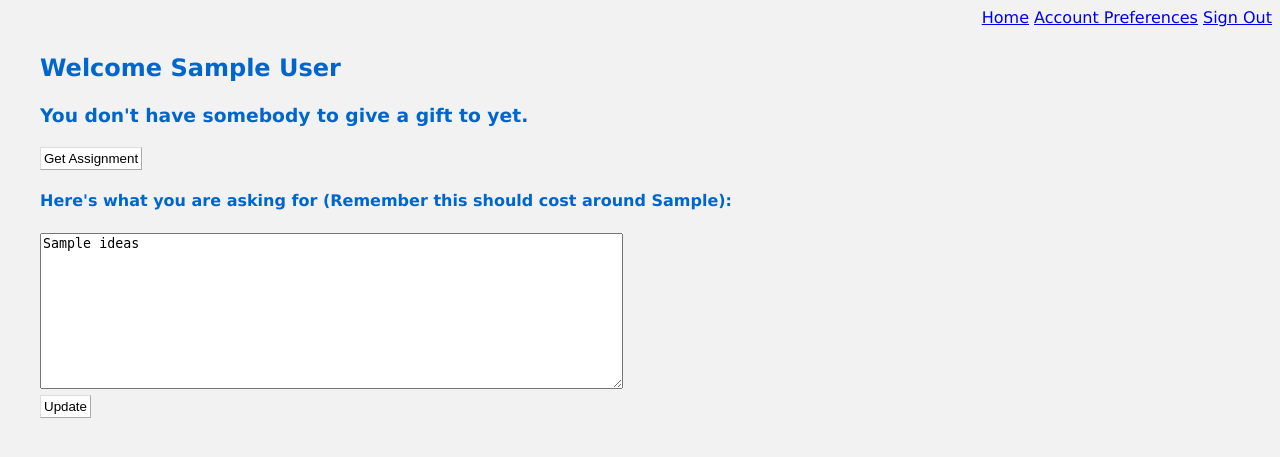
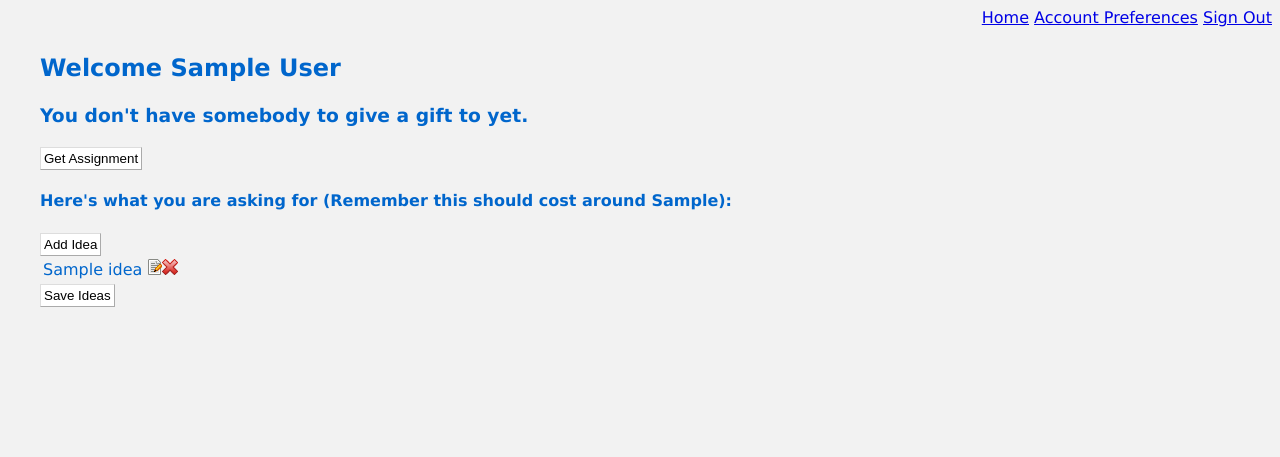
Before and after one commit to gregeastman/gift-exchange-central, a Python web app: template src/templates/main.html in a window 1280 px wide. Shown: the top 457 px of the page. Run offline with Jinja, Linux system fonts and the light colour scheme; the template is opened without the code that fills it: most values are stand-ins (such as "Sample title", 1, 10 or a date in 2020); some libraries are stand-ins or nearby versions.

Commit message:
Add support for having ideas as a list

```diff
--- a/src/media/js/event.js
+++ b/src/media/js/event.js
@@ -9,7 +9,7 @@ function add_row()
 		"<td><img src='/media/images/save.png' class='btn_save_row'><img src='/media/images/delete.png' class='btn_delete_row'/></td>"+
 		"</tr>");
 
-
+		$(".participant_display_name").focus();
 		$(".btn_save_row").bind("click", save_row);
 		$(".btn_delete_row").bind("click", delete_row);
 }
@@ -41,6 +41,7 @@ function edit_row()
 	td_family.html("<input type='text' class='family_name' value='"+td_family.html()+"'/>");
 	td_buttons.html("<img src='/media/images/save.png' class='btn_save_row'/>");
 
+	$(".participant_display_name").focus();
 	$(".btn_save_row").bind("click", save_row);
 	$(".btn_edit_row").bind("click", edit_row);
 	$(".btn_delete_row").bind("click", delete_row);
--- a/src/media/js/main.js
+++ b/src/media/js/main.js
@@ -1,5 +1,115 @@
+function beforeunload_handler(e)
+{
+	var confirmationMessage = "You have unsaved ideas.";
+
+	e.returnValue = confirmationMessage;     // Gecko, Trident, Chrome 34+
+	return confirmationMessage; 			 // Gecko, WebKit, Chrome <34
+}
+
+
+function add_row()
+{
+	save_all($("#tbl_ideas tbody"));
+	$("#tbl_ideas tbody").append(
+		"<tr>"+
+		"<td><input type='text' class='idea_text' /></td>"+
+		"<td><img src='/media/images/save.png' class='btn_save_row'><img src='/media/images/delete.png' class='btn_delete_row'/></td>"+
+		"</tr>");
+
+		$(".idea_text").focus();
+		$(".btn_save_row").bind("click", save_row);
+		$(".btn_delete_row").bind("click", delete_row);
+		window.addEventListener("beforeunload", beforeunload_handler);
+}
+
+function save_row()
+{
+	var par = $(this).parent().parent(); //tr
+	save_row_helper(par);
+}
+
+function edit_row()
+{
+	var par = $(this).parent().parent(); //tr
+	save_all(par.parent());
+
+	var td_ideas = par.children("td:nth-child(1)");
+	if (td_ideas.html().indexOf("idea_text") > -1) //if already in edit mode, quit
+	{
+		return;
+	}
+	var td_buttons = par.children("td:nth-child(2)");
+
+	td_ideas.html("<input type='text' class='idea_text' value='"+td_ideas.html()+"'/>");
+	td_buttons.html("<img src='/media/images/save.png' class='btn_save_row'/>");
+
+	$(".idea_text").focus();
+	$(".btn_save_row").bind("click", save_row);
+	$(".btn_edit_row").bind("click", edit_row);
+	$(".btn_delete_row").bind("click", delete_row);
+	window.addEventListener("beforeunload", beforeunload_handler);
+}
+
+function delete_row()
+{
+	var par = $(this).parent().parent(); //tr
+	delete_row_helper(par);
+	window.addEventListener("beforeunload", beforeunload_handler);
+}
+
+function delete_row_helper(par)
+{
+	par.remove();
+}
+
+
+function save_row_helper(par)
+{
+	var td_ideas = par.children("td:nth-child(1)");
+	//if already disabled, quit out
+	if (!(td_ideas.html().indexOf("idea_text") > -1))
+	{
+		return;
+	}
+	var td_buttons = par.children("td:nth-child(2)");
+
+	var ideas = td_ideas.children("input[type=text]").val()
+
+	if (!ideas || (ideas.length === 0))
+	{
+		delete_row_helper(par);
+	}
+	else
+	{
+		td_ideas.html(ideas);
+		td_buttons.html("<img src='/media/images/edit.png' class='btn_edit_row'/><img src='/media/images/delete.png' class='btn_delete_row'/>");
+		$(".btn_edit_row").bind("click", edit_row);
+		$(".btn_delete_row").bind("click", delete_row);
+	}
+
+}
+
+function save_all(tbody)
+{
+	var array_length = tbody.children().length;
+	for (var i = 0; i < array_length; i++)
+	{
+		var query = "tr:nth-child(" + (i+1).toString() + ")";
+		var row = tbody.children(query);
+		save_row_helper(row);
+	}
+}
+
 function update_ideas()
 {
+	save_all($("#tbl_ideas tbody"));
+
+	var idea_list = [];
+	$("#tbl_ideas tbody tr").each(
+			function(index, value) {
+				idea_list.push($(this).find('td').eq(0).text());
+			});
+
 	$.ajax({
         type: "POST",
         url: "/update",
@@ -7,12 +117,13 @@ function update_ideas()
         data: JSON.stringify(
       	{
       	  "gift_exchange_participant": $("#txt_gift_exchange_participant").val(),
-      	  "ideas": $("#txt_ideas").val()
+      	  "idea_list": idea_list
         })
       })
       .done(function( data ) {
     	  set_temporary_message("#span_status_message", data["message"])
       });
+	window.onbeforeunload = null;
 }
 
 function get_assignment()
@@ -32,3 +143,12 @@ function get_assignment()
     	  //target = data["target"];
       });
 }
+
+
+$(function()
+		{
+			//Add, Save, Edit and Delete functions code
+			$(".btn_edit_row").bind("click", edit_row);
+			$(".btn_delete_row").bind("click", delete_row);
+			$("#btn_add_idea").bind("click", add_row);
+		});
--- a/src/templates/main.html
+++ b/src/templates/main.html
@@ -8,8 +8,16 @@
     {% if gift_exchange_participant.is_target_known %}
     	<h3>You've been assigned {{ gift_exchange_participant.target }}</h3>
     	<div  class="ideas">
-        	<h4>Here's what {{ gift_exchange_participant.target }} wants:</h4>
-        	<p>{% autoescape false %}{{ target_ideas }}{% endautoescape %}</p>
+    		{% if target_idea_list|length > 0 %}
+	        	<h4>Here's what {{ gift_exchange_participant.target }} wants:</h4>
+	        	<ul>
+	        	{% for target_idea in target_idea_list %}
+	        		<li>{% autoescape false %}{{ target_idea }}{% endautoescape %}</li>
+	        	{% endfor %}
+	        	</ul>
+        	{% else %}
+        		<h4>{{ gift_exchange_participant.target }} hasn't asked for anything yet.</h4>
+        	{% endif %}
         {% if target_participant.display_name %}
         </div>
         <p><a href="/message?gift_exchange_participant={{ gift_exchange_participant.key.urlsafe() }}">Send {{ gift_exchange_participant.target }} an anonymous email asking for more information</a></p>
@@ -18,9 +26,22 @@
         <h3>You don't have somebody to give a gift to yet.</h3>
         <input type="button" onclick="javascript:get_assignment()" value="Get Assignment" />
     {% endif %}
-    <h4>Here's what you are asking for (Remember this should cost around {{ money_limit }}):</h4>
-    <textarea id="txt_ideas" cols="70" rows="10">{{ gift_exchange_participant.ideas }}</textarea><br />
-    <input type="button" onclick="javascript:update_ideas()" value="Update" />
+   	<div>
+   		<h4>Here's what you are asking for (Remember this should cost around {{ money_limit }}):</h4>
+		<input type="button" id="btn_add_idea" value="Add Idea"/>
+		<table id="tbl_ideas">
+			<!-- TODO: set column widths -->
+			<tbody>
+			{% for idea in gift_exchange_participant.idea_list %}
+				<tr>
+					<td>{{ idea }}</td>
+					<td><img src="/media/images/edit.png" class="btn_edit_row"/><img src="/media/images/delete.png" class="btn_delete_row"/></td>
+				</tr>
+			{% endfor %}
+			</tbody>
+		</table>
+    	<input type="button" onclick="javascript:update_ideas()" value="Save Ideas" />
+	</div>
     <div>
 		<i><span id="span_status_message"></span></i>
 	</div>
```
Also changed, not shown: src/datamodel.py (+9 -2 lines), src/main.py (+10 -9 lines).
